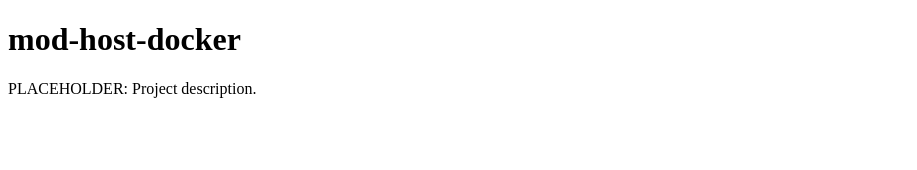
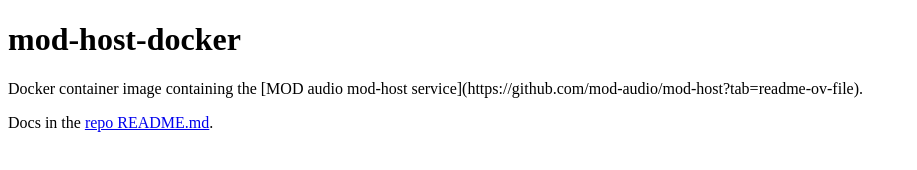
Before and after one commit to rcwbr/mod-host-docker, a plain HTML site: page docs/index.html in a window 1280 px wide. Shown: the whole page, without its empty margins (0-917 px from the left). Drawn offline with Linux system fonts and the light colour scheme.

Commit message:
docs: intial project info and usage

```diff
--- a/docs/index.html
+++ b/docs/index.html
@@ -8,6 +8,8 @@
 <body>
     <h1>mod-host-docker</h1>
 
-    <p>PLACEHOLDER: Project description.</p>
+    <p>Docker container image containing the [MOD audio mod-host service](https://github.com/mod-audio/mod-host?tab=readme-ov-file).</p>
+
+    <p>Docs in the <a href="https://github.com/rcwbr/mod-host-docker">repo README.md</a>.</p>
 </body>
 </html>
```
Also changed, not shown: 2 other files.
